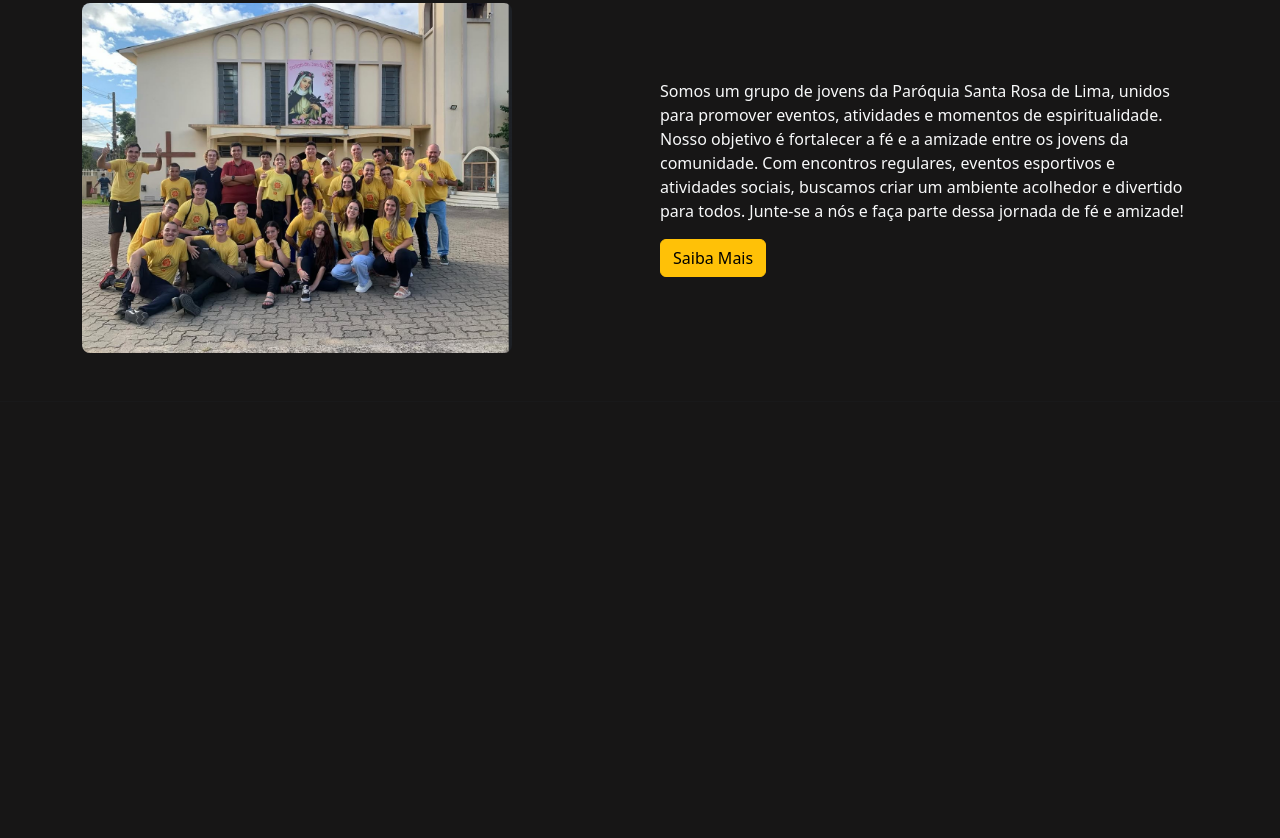
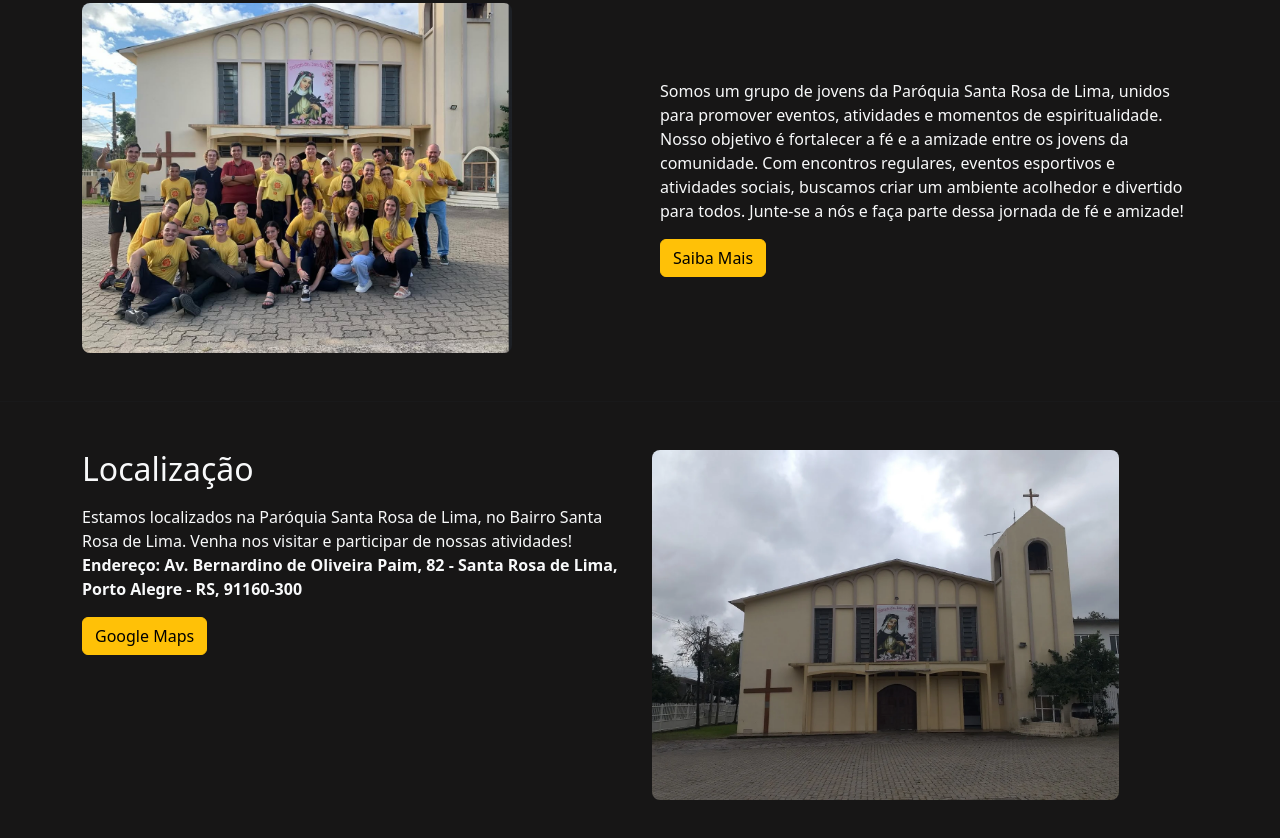
Before and after one commit to ZarthDev/sitecljsrl, a plain HTML site: page index.html in a window 1280 px wide. Shown: the part 570-1408 px from the top of the page. Before the commit the page ends 988 px from the top, so only its background shows below. Drawn offline with nearby package versions, Linux system fonts and the light colour scheme.

Commit message:
localization session add

```diff
--- a/index.html
+++ b/index.html
@@ -74,6 +74,24 @@
 
      <hr class="bg-light mt-5">
 
+    <!-- Localização-->
+    <div class="container mt-5 mb-5">
+        <div class="row">
+            <div class="col-md-6 mb-4 mb-md-0">
+                <h2 class="text-light mb-3">Localização</h2>
+                <p class="text-light">
+                    Estamos localizados na Paróquia Santa Rosa de Lima, no Bairro Santa Rosa de Lima. Venha nos visitar e participar de nossas atividades!
+                    <br>
+                    <strong>Endereço: Av. Bernardino de Oliveira Paim, 82 - Santa Rosa de Lima, Porto Alegre - RS, 91160-300</strong>
+                </p>
+                <a href="https://g.co/kgs/HR8gBCF" class="btn btn-warning">Google Maps</a>
+            </div>
+            <div class="col-md-6">
+                <img src="images/paroquia.webp" alt="Localização" class="img-fluid rounded-3" style="max-width: 100%; height: 350px;">
+            </div>
+        </div>
+    </div>
+
     <script src="scripts/indexController.js"></script>
     <script src="scripts/indexScript.js"></script>
     <script src="https://cdn.jsdelivr.net/npm/bootstrap@5.3.7/dist/js/bootstrap.bundle.min.js" integrity="sha384-ndDqU0Gzau9qJ1lfW4pNLlhNTkCfHzAVBReH9diLvGRem5+R9g2FzA8ZGN954O5Q" crossorigin="anonymous"></script>
```
Also changed, not shown: images/paroquia.webp (added), images/santa.webp (added).
